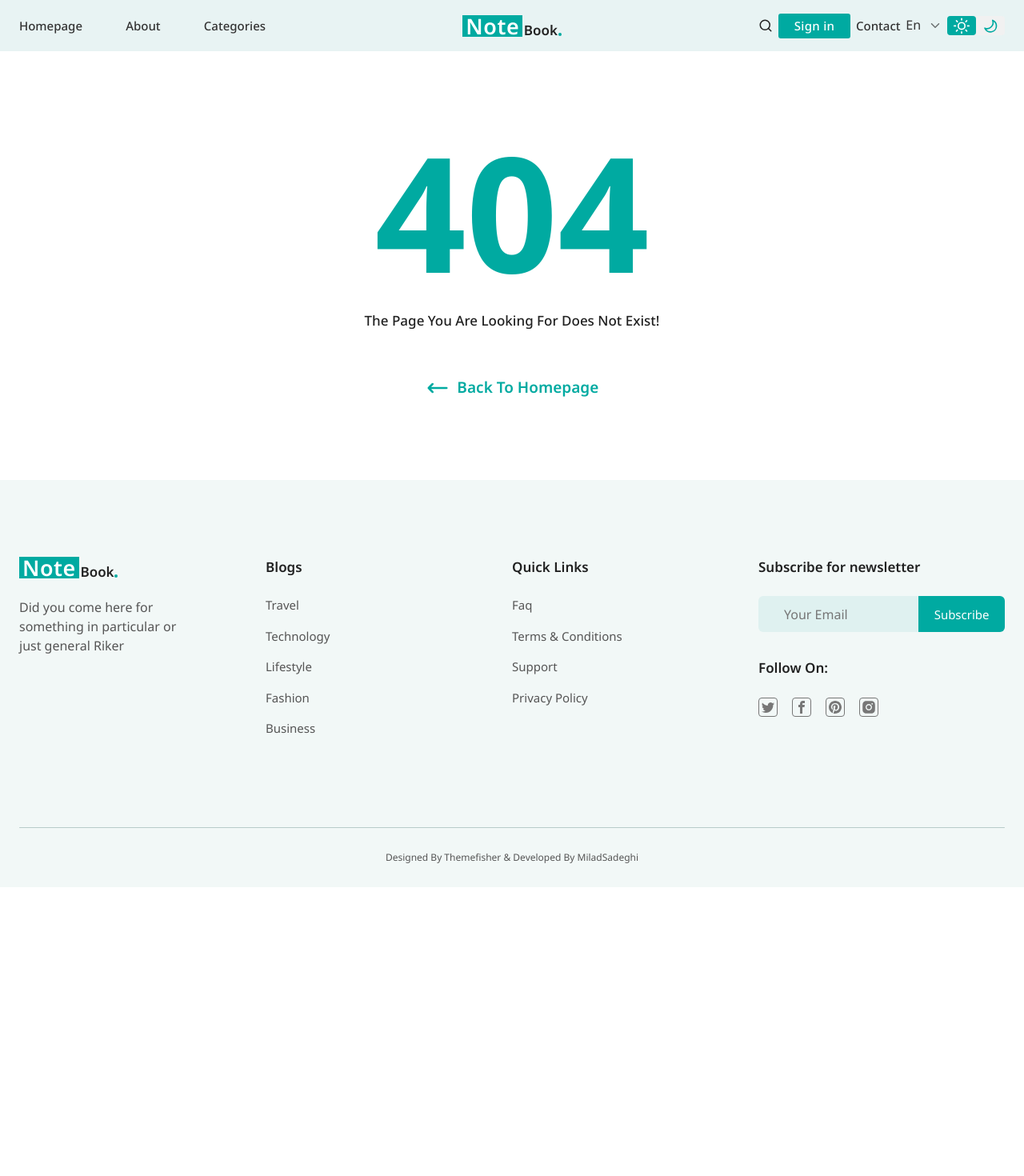
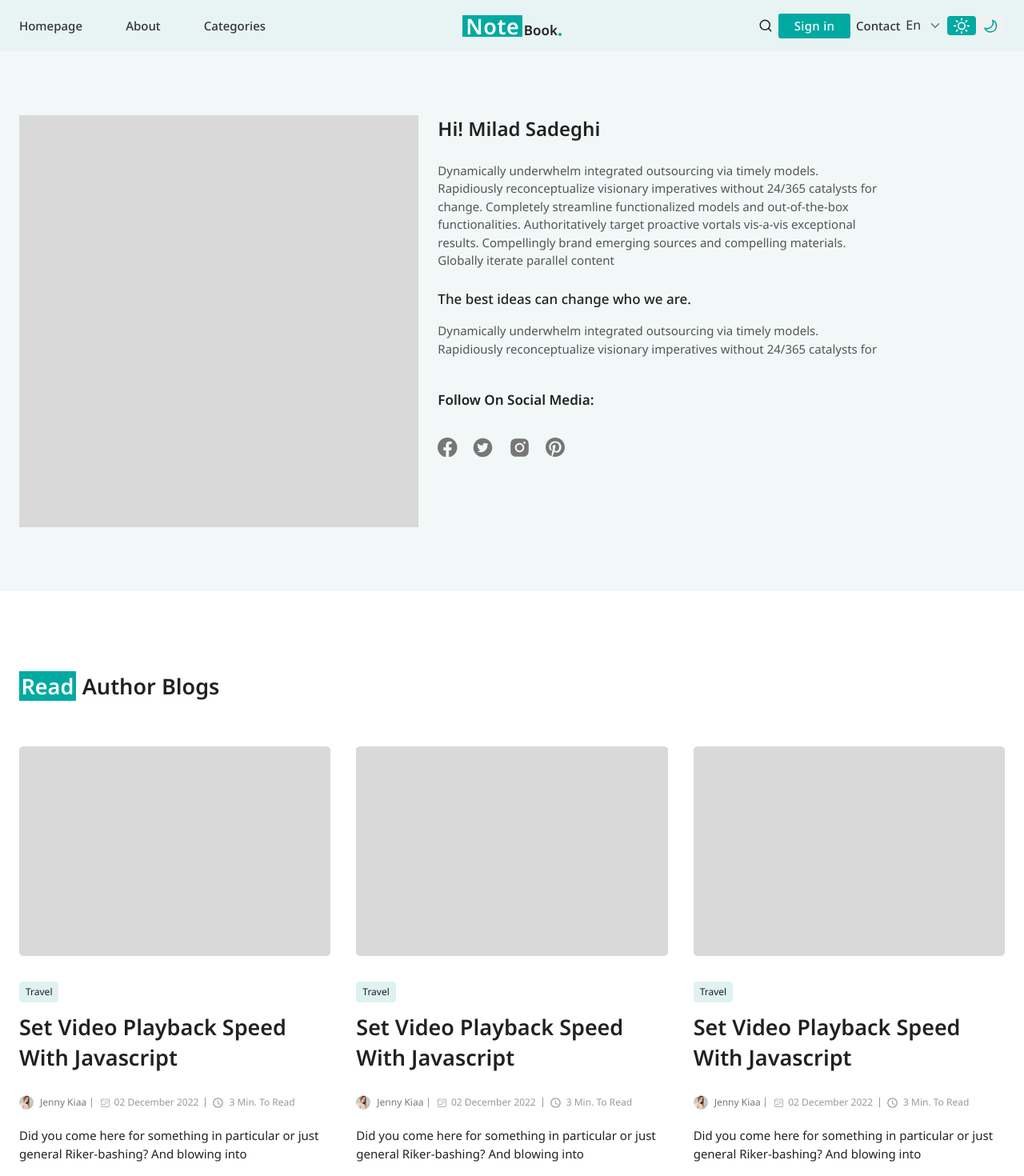
Before and after one commit to MiladSadeghi/NoteBook, a React (Create React App) app in the folder client/: page /author/1 in a window 1280 px wide. Before the commit this address led to /404. Shown: the top 1470 px of the page at 80% size. Before the commit the page ends 1109 px from the top, so only its background shows below. Built offline with nearby package versions, Linux system fonts and the light colour scheme; no server answers.

Commit message:
author route page

```diff
--- a/client/src/App/Routes.tsx
+++ b/client/src/App/Routes.tsx
@@ -12,6 +12,7 @@ import Faq from "@/Pages/faq";
 import Category from "@/Pages/categories";
 import Contact from "@/Pages/contact";
 import About from "@/Pages/about";
+import Author from "@/Pages/author";
 
 function Routes() {
   const location = useLocation();
@@ -29,6 +30,7 @@ function Routes() {
         <Route path="/category" index element={<Category />} />
         <Route path="/contact-us" index element={<Contact />} />
         <Route path="/about-us" index element={<About />} />
+        <Route path="/author/:slug" index element={<Author />} />
         <Route path="*" index element={<Navigate to="/404" />} />
       </RouterRoutes>
     </AnimatePresence>
--- /dev/null
+++ b/client/src/Pages/author/Author.tsx
@@ -0,0 +1,15 @@
+import React from "react";
+import { Box } from "@mui/material";
+import Header from "./component/Header";
+import Body from "./component/Body";
+
+function Author() {
+  return (
+    <>
+      <Header />
+      <Body />
+    </>
+  );
+}
+
+export default Author;
--- /dev/null
+++ b/client/src/Pages/author/component/Body.tsx
@@ -0,0 +1,42 @@
+import { Box, Container, Grid, Typography } from "@mui/material";
+import React from "react";
+import { AuthorPosts } from "@/helper/fakeData";
+import PostCard from "./PostCard";
+import { THeaderCard } from "@/types/elements";
+
+function Body() {
+  return (
+    <Box my={12.5}>
+      <Container maxWidth="xl">
+        <Typography
+          component="h1"
+          variant="h1"
+          mb={7}
+          textTransform="capitalize"
+        >
+          <Typography
+            component="span"
+            variant="h1"
+            color="#fff"
+            fontWeight={600}
+            px={0.3}
+            mr={1}
+            sx={{ backgroundColor: "#00AAA1" }}
+          >
+            Read
+          </Typography>
+          Author Blogs
+        </Typography>
+        <Grid container spacing={4} rowSpacing={7}>
+          {AuthorPosts.map((item: any, index: number) => (
+            <Grid item xs={4} key={index}>
+              <PostCard {...item} />
+            </Grid>
+          ))}
+        </Grid>
+      </Container>
+    </Box>
+  );
+}
+
+export default Body;
--- /dev/null
+++ b/client/src/Pages/author/component/Header.tsx
@@ -0,0 +1,97 @@
+import React from "react";
+import { AuthorDetail } from "@/helper/fakeData";
+import { Box, Container, Grid, Typography } from "@mui/material";
+import { BsFacebook } from "react-icons/bs";
+import { GrPinterest } from "react-icons/gr";
+import { AiFillInstagram, AiFillTwitterCircle } from "react-icons/ai";
+
+function Header() {
+  return (
+    <Box pt={18} pb={10} sx={{ background: "rgba(242, 248, 247, 1)" }}>
+      <Container maxWidth="xl">
+        <Grid container spacing={3}>
+          <Grid item xs={5}>
+            <Box
+              width="100%"
+              height="515px"
+              sx={{ background: "rgba(217, 217, 217, 1)" }}
+            />
+          </Grid>
+          <Grid item xs={7}>
+            <Typography
+              component="h2"
+              variant="h2"
+              mb={3}
+              lineHeight="33.6px"
+              color="rgba(34, 34, 34, 1)"
+            >
+              Hi! {AuthorDetail.name}
+            </Typography>
+            <Typography
+              component="p"
+              fontSize="15px"
+              color="rgba(85, 85, 85, 1)"
+              width="78%"
+              mb={3}
+            >
+              {AuthorDetail.description}
+            </Typography>
+            <Typography
+              component="h5"
+              variant="h5"
+              color="rgba(34, 34, 34, 1)"
+              mb={2}
+            >
+              {AuthorDetail.quote}
+            </Typography>
+            <Typography
+              component="p"
+              fontSize={15}
+              fontWeight={400}
+              color="rgba(85, 85, 85, 1)"
+              width="78%"
+              mb={5}
+            >
+              {AuthorDetail.quoteDescription}
+            </Typography>
+            <Typography component="h6" fontSize="17px" fontWeight={600} mb={4}>
+              Follow On Social Media:
+            </Typography>
+            <Box
+              display="flex"
+              sx={{
+                ".icon-box": {
+                  mr: "18px",
+                  display: "flex",
+                  justifyContent: "center",
+                  alignItems: "center",
+                  svg: {
+                    transition: "all 0.1s ease-in-out",
+                    "&:hover": {
+                      color: "#00AAA1 !important",
+                    },
+                  },
+                },
+              }}
+            >
+              <Box className="icon-box">
+                <BsFacebook color="#777777" size={24.5} />
+              </Box>
+              <Box className="icon-box">
+                <AiFillTwitterCircle color="#777777" size={27} />
+              </Box>
+              <Box className="icon-box" mr={0}>
+                <AiFillInstagram color="#777777" size={29} />
+              </Box>
+              <Box className="icon-box">
+                <GrPinterest color="#777777" size={24} />
+              </Box>
+            </Box>
+          </Grid>
+        </Grid>
+      </Container>
+    </Box>
+  );
+}
+
+export default Header;
--- /dev/null
+++ b/client/src/Pages/author/component/PostCard.tsx
@@ -0,0 +1,102 @@
+import { THeaderCard } from "@/types/elements";
+import { Avatar, Box, Divider, Typography } from "@mui/material";
+import React from "react";
+import { BsCalendar4Week } from "react-icons/bs";
+import { MdOutlineWatchLater } from "react-icons/md";
+import AuthorAvatar from "@/images/author-photo.png";
+
+function PostCard({
+  category,
+  title,
+  author,
+  createdAt,
+  readTime,
+  shortDescription,
+}: THeaderCard) {
+  return (
+    <Box display="flex" flexDirection="column">
+      <Box
+        width="100%"
+        height="262px"
+        mb={4}
+        sx={{ borderRadius: "5px", background: "rgba(217, 217, 217, 1)" }}
+      />
+      <Typography
+        component="h6"
+        variant="h6"
+        fontSize={12}
+        fontWeight={400}
+        px={1}
+        py={0.5}
+        mb={1.5}
+        sx={{
+          backgroundColor: "rgba(223, 241, 240, 1)",
+          borderRadius: 1,
+          width: "fit-content",
+        }}
+      >
+        {category}
+      </Typography>
+      <Typography component="h1" variant="h1" mb={3} textTransform="capitalize">
+        {title}
+      </Typography>
+      <Box component="div" display="flex" alignItems="center" mb={2}>
+        <Avatar
+          alt={author.name}
+          src={AuthorAvatar}
+          sx={{ width: 18, height: 18 }}
+        />
+        <Typography
+          ml={1}
+          component="h5"
+          variant="h5"
+          fontSize={12}
+          fontWeight={400}
+          lineHeight="12px"
+          color="rgba(119, 119, 119, 1)"
+        >
+          {author.name}
+        </Typography>
+        <Divider
+          orientation="vertical"
+          variant="middle"
+          sx={{ ml: 0.7, height: 12, borderColor: "rgba(153, 153, 153, 1)" }}
+        />
+        <BsCalendar4Week
+          color="rgba(153, 153, 153, 1)"
+          size={10.8}
+          style={{ marginRight: 6.1, marginLeft: 11 }}
+        />
+        <Typography
+          component="p"
+          color="rgba(153, 153, 153, 1)"
+          fontWeight={400}
+          fontSize={12}
+        >
+          {createdAt}
+        </Typography>
+        <Divider
+          orientation="vertical"
+          variant="middle"
+          sx={{ mx: 1, height: 12, borderColor: "rgba(153, 153, 153, 1)" }}
+        />
+        <Box
+          color="rgba(153, 153, 153, 1)"
+          fontWeight={400}
+          fontSize={12}
+          textTransform="capitalize"
+          display="flex"
+          alignItems="center"
+        >
+          <MdOutlineWatchLater size={15} style={{ marginRight: 6 }} />
+          {readTime} min. to read
+        </Box>
+      </Box>
+      <Typography component="p" fontSize={15}>
+        {shortDescription}
+      </Typography>
+    </Box>
+  );
+}
+
+export default PostCard;
--- /dev/null
+++ b/client/src/Pages/author/index.ts
@@ -0,0 +1 @@
+export { default } from "./Author"
--- a/client/src/helper/fakeData.ts
+++ b/client/src/helper/fakeData.ts
@@ -311,3 +311,74 @@ export const OurAuthors = [
     postCount: 23,
   },
 ];
+
+export const AuthorDetail =
+{
+  name: "Milad Sadeghi",
+  description: "Dynamically underwhelm integrated outsourcing via timely models. Rapidiously reconceptualize visionary imperatives without 24/365 catalysts for change. Completely streamline functionalized models and out-of-the-box functionalities. Authoritatively target proactive vortals vis-a-vis exceptional results. Compellingly brand emerging sources and compelling materials. Globally iterate parallel content",
+  quote: "The best ideas can change who we are.",
+  quoteDescription: "Dynamically underwhelm integrated outsourcing via timely models. Rapidiously reconceptualize visionary imperatives without 24/365 catalysts for"
+}
+
+export const AuthorPosts = [
+  {
+    category: "Travel",
+    title: "set video playback speed with javascript",
+    author: {
+      name: "Jenny Kiaa",
+      icon: AuthorPhoto,
+    },
+    createdAt: "02 December 2022",
+    readTime: "3",
+    shortDescription:
+      "Did you come here for something in particular or just general Riker-bashing? And blowing into",
+  },
+  {
+    category: "Travel",
+    title: "set video playback speed with javascript",
+    author: {
+      name: "Jenny Kiaa",
+      icon: AuthorPhoto,
+    },
+    createdAt: "02 December 2022",
+    readTime: "3",
+    shortDescription:
+      "Did you come here for something in particular or just general Riker-bashing? And blowing into",
+  },
+  {
+    category: "Travel",
+    title: "set video playback speed with javascript",
+    author: {
+      name: "Jenny Kiaa",
+      icon: AuthorPhoto,
+    },
+    createdAt: "02 December 2022",
+    readTime: "3",
+    shortDescription:
+      "Did you come here for something in particular or just general Riker-bashing? And blowing into",
+  },
+  {
+    category: "Travel",
+    title: "set video playback speed with javascript",
+    author: {
+      name: "Jenny Kiaa",
+      icon: AuthorPhoto,
+    },
+    createdAt: "02 December 2022",
+    readTime: "3",
+    shortDescription:
+      "Did you come here for something in particular or just general Riker-bashing? And blowing into",
+  },
+  {
+    category: "Travel",
+    title: "set video playback speed with javascript",
+    author: {
+      name: "Jenny Kiaa",
+      icon: AuthorPhoto,
+    },
+    createdAt: "02 December 2022",
+    readTime: "3",
+    shortDescription:
+      "Did you come here for something in particular or just general Riker-bashing? And blowing into",
+  },
+]
```
